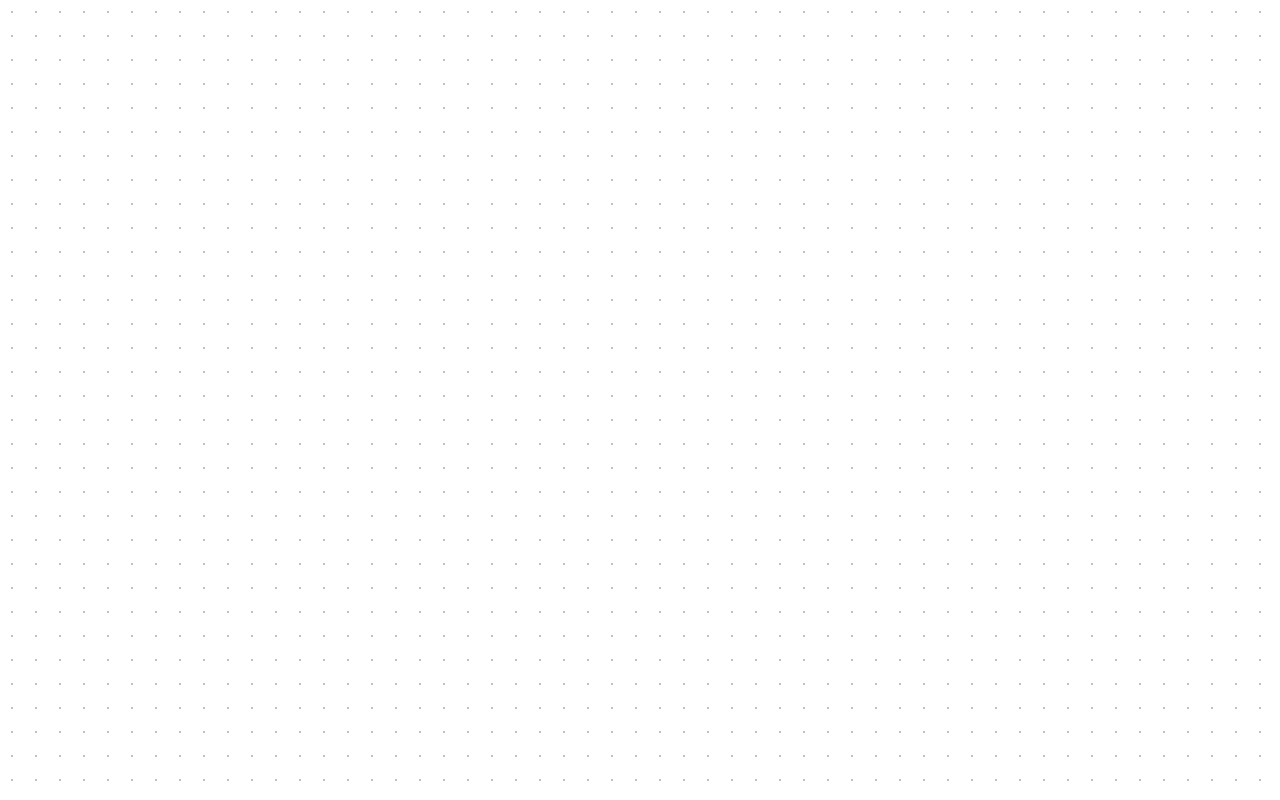
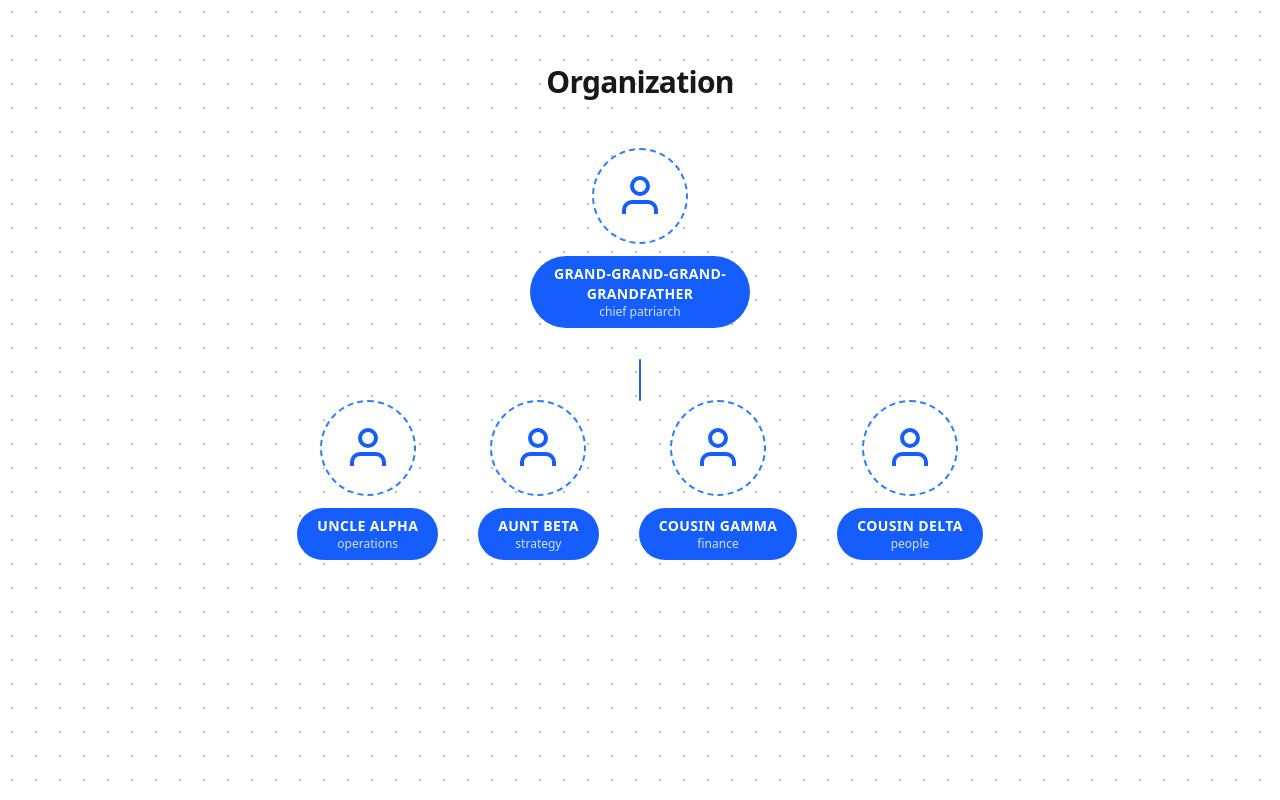
Before and after one commit to zeyadsadek03-prog/animated-dotgrid-landing, a Next.js app: page / in a window 1280 px wide. Built offline with nearby package versions, Linux system fonts and the light colour scheme.

Commit message:
Add centered org chart section

```diff
--- a/src/app/page.tsx
+++ b/src/app/page.tsx
@@ -1,5 +1,129 @@
+import { motion } from "framer-motion";
+
+const TREE = [
+  {
+    id: "root",
+    name: "Grand-Grand-Grand-Grandfather",
+    title: "chief patriarch",
+    children: [
+      { id: "c1", name: "Uncle Alpha", title: "operations", children: [] },
+      { id: "c2", name: "Aunt Beta", title: "strategy", children: [] },
+      { id: "c3", name: "Cousin Gamma", title: "finance", children: [] },
+      { id: "c4", name: "Cousin Delta", title: "people", children: [] },
+    ],
+  },
+];
+
+function UserIcon({ className }: { className?: string }) {
+  return (
+    <svg
+      viewBox="0 0 24 24"
+      fill="none"
+      stroke="currentColor"
+      strokeWidth="2"
+      className={className}
+      aria-hidden="true"
+    >
+      <path d="M20 21v-2a4 4 0 0 0-4-4H8a4 4 0 0 0-4 4v2" />
+      <circle cx="12" cy="7" r="4" />
+    </svg>
+  );
+}
+
+function OrgNode({
+  data,
+  isRoot = false,
+}: {
+  data: { id: string; name: string; title: string; children: any[] };
+  isRoot?: boolean;
+}) {
+  const hasChildren = data.children.length > 0;
+
+  return (
+    <div className="flex flex-col items-center">
+      <motion.div
+        initial={{ opacity: 0, y: 8 }}
+        animate={{ opacity: 1, y: 0 }}
+        transition={{ duration: 0.35 }}
+        className="flex flex-col items-center"
+      >
+        <div className="relative flex items-center justify-center w-24 h-24 rounded-full border-2 border-dashed border-blue-500 bg-white">
+          <div className="text-blue-600">
+            <UserIcon className="w-12 h-12" />
+          </div>
+        </div>
+
+        <div className="mt-3 max-w-[220px] rounded-full bg-blue-600 px-5 py-2 text-center">
+          <p className="text-sm font-extrabold uppercase tracking-wide text-white">
+            {data.name}
+          </p>
+          <p className="text-xs font-medium lowercase text-white/80">
+            {data.title}
+          </p>
+        </div>
+      </motion.div>
+
+      {hasChildren && (
+        <div className="mt-8 flex flex-col items-center w-full">
+          <svg
+            aria-hidden="true"
+            className="block overflow-visible"
+            width="2"
+            height="40"
+            viewBox={`0 0 2 40`}
+          >
+            <motion.line
+              x1="1"
+              y1="0"
+              x2="1"
+              y2="40"
+              stroke="#2563eb"
+              strokeWidth="2"
+              strokeLinecap="round"
+              initial={{ pathLength: 0 }}
+              animate={{ pathLength: 1 }}
+              transition={{ duration: 0.4, ease: "easeInOut" }}
+            />
+          </svg>
+          <motion.div
+            initial="hidden"
+            animate="visible"
+            variants={{
+              hidden: {},
+              visible: { transition: { staggerChildren: 0.08 } },
+            }}
+            className="flex flex-wrap items-start justify-center gap-x-10 gap-y-14 w-full max-w-4xl"
+          >
+            {data.children.map((child) => (
+              <motion.div
+                key={child.id}
+                variants={{
+                  hidden: { opacity: 0, y: 12 },
+                  visible: { opacity: 1, y: 0 },
+                }}
+                transition={{ duration: 0.45 }}
+              >
+                <OrgNode data={child} />
+              </motion.div>
+            ))}
+          </motion.div>
+        </div>
+      )}
+    </div>
+  );
+}
+
 export default function Home() {
   return (
-    <main className="relative min-h-screen dot-grid" />
+    <main className="relative min-h-screen dot-grid">
+      <section className="mx-auto max-w-6xl px-6 py-16">
+        <h1 className="text-center text-3xl font-bold tracking-tight text-zinc-900">
+          Organization
+        </h1>
+        <div className="mt-12 flex justify-center">
+          <OrgNode data={TREE[0]} isRoot />
+        </div>
+      </section>
+    </main>
   );
 }
```
